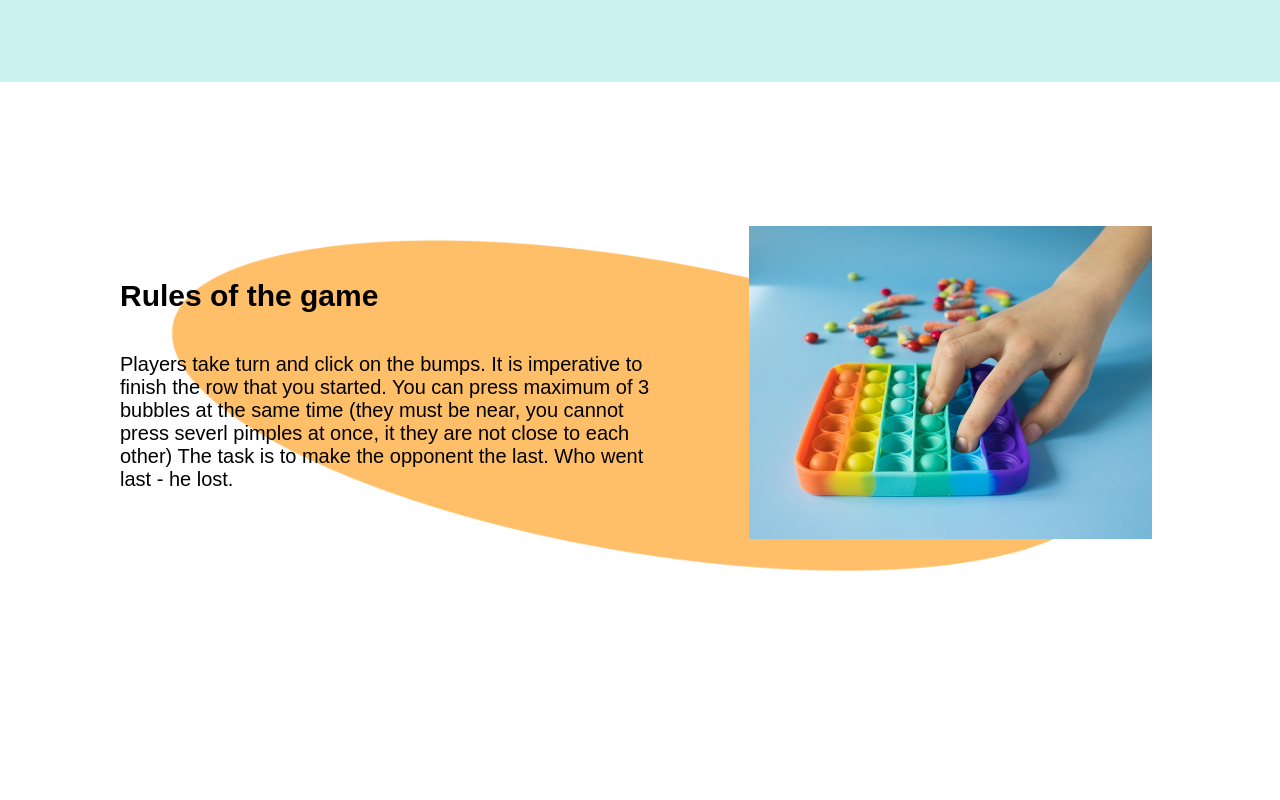
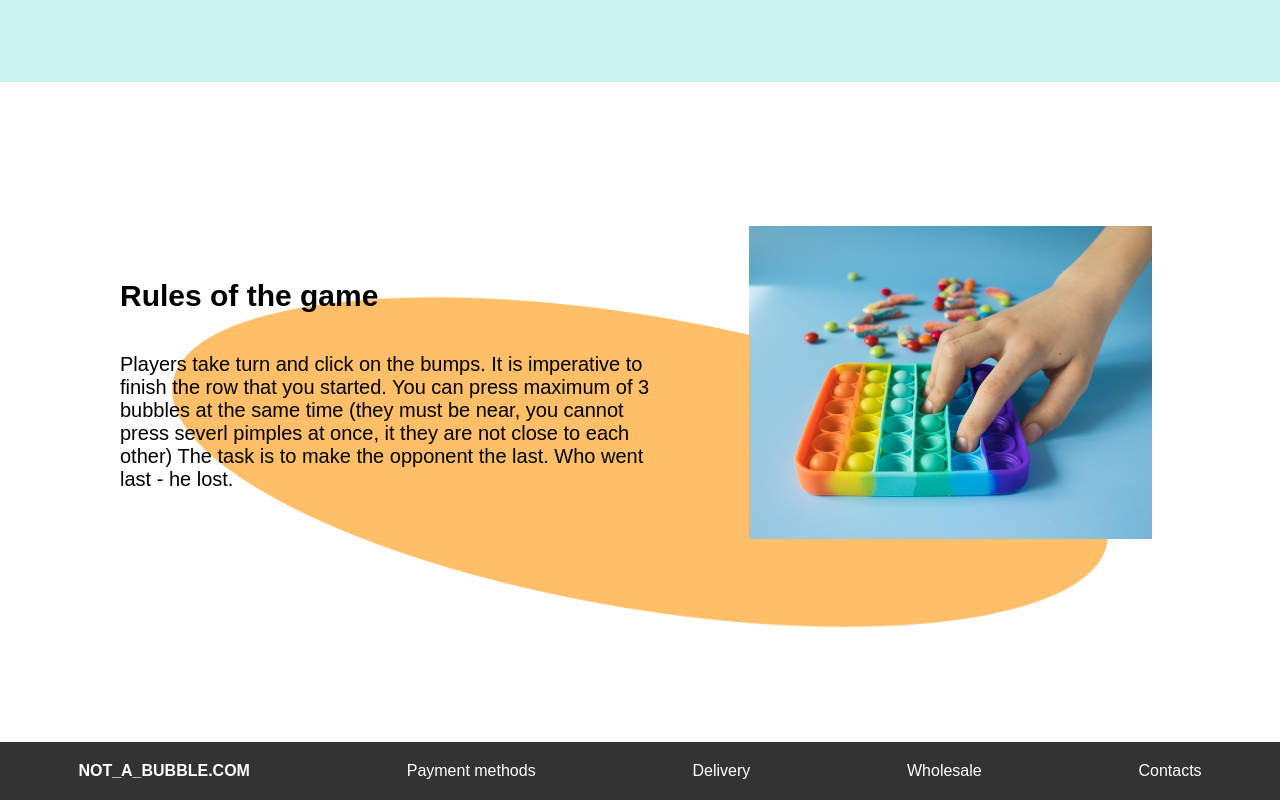
Before and after one commit to dawid-polak/POP-IT, a Vue app: page / in a window 1280 px wide. Shown: the part 1738-2538 px from the top of the page. Before the commit the page ends 2367 px from the top, so only its background shows below. Built offline with nearby package versions, Linux system fonts and the light colour scheme.

Commit message:
add Footer section and change margin in mobile navbar

```diff
--- a/src/App.vue
+++ b/src/App.vue
@@ -12,12 +12,14 @@
           </div>
      </section>
      <Rules />
+     <Footer />
 </template>
 <script setup>
 import Navbar from "./components/Navbar.vue";
 import Welcome from "./components/Welcome.vue";
 import ChooseItem from "./components/ChooseItem.vue";
 import Rules from "./components/Rules.vue";
+import Footer from "./components/Footer.vue"
 
 const choose_items = [
      {
--- /dev/null
+++ b/src/components/Footer.vue
@@ -0,0 +1,47 @@
+<template>
+     <footer id="footer">
+          <ul>
+               <li>NOT_A_BUBBLE.COM</li>
+               <li>Payment methods</li>
+               <li>Delivery</li>
+               <li>Wholesale</li>
+               <li>Contacts</li>
+          </ul>
+     </footer>
+</template>
+
+<script setup></script>
+
+<style scoped>
+#footer {
+     width: 100%;
+     background-color: #333333;
+     color: #fff;
+}
+
+#footer ul {
+     margin: 0;
+     padding: 0;
+     list-style: none;
+     display: flex;
+     justify-content: space-around;
+     flex-wrap: wrap;
+}
+
+#footer ul li {
+     padding: 20px 5px 20px 5px;
+     font-weight: 100;
+}
+
+#footer ul li:first-child {
+     font-weight: 900;
+}
+
+/* breakpoints */
+@media only screen and (max-width: 720px) {
+     #footer ul li {
+          width: 90%;
+          text-align: center;
+     }
+}
+</style>
--- a/src/components/Navbar.vue
+++ b/src/components/Navbar.vue
@@ -52,6 +52,7 @@ if (window.innerWidth > 720) {
      display: flex;
      align-items: center;
      font-size: 18px;
+     z-index: 500;
 }
 
 .navbar--logo {
@@ -101,8 +102,12 @@ if (window.innerWidth > 720) {
 
 /* breakpoints */
 @media only screen and (max-width: 720px) {
+     .navbar--logo {
+          margin-left: 30px;
+     }
      .navbar--humburger {
           display: block;
+          margin-right: 30px;
      }
 
      .navbar--menu {
--- a/src/components/Rules.vue
+++ b/src/components/Rules.vue
@@ -19,6 +19,7 @@
 <style scoped>
 #rules {
      width: 100%;
+     height: 70vh;
      display: flex;
      margin-top: 100px;
 }
@@ -32,7 +33,7 @@
 
 #rules .rules--content {
      width: 100%;
-     height: 50vh;
+     height: 50%;
      position: absolute;
      display: flex;
      align-items: center;
@@ -60,6 +61,10 @@
 /* breakpoints */
 
 @media only screen and (max-width: 820px) {
+
+     #rules {
+          height: 120vh;
+     }
      #rules .rules--content {
           flex-wrap: wrap;
           max-width: 100%;
```
